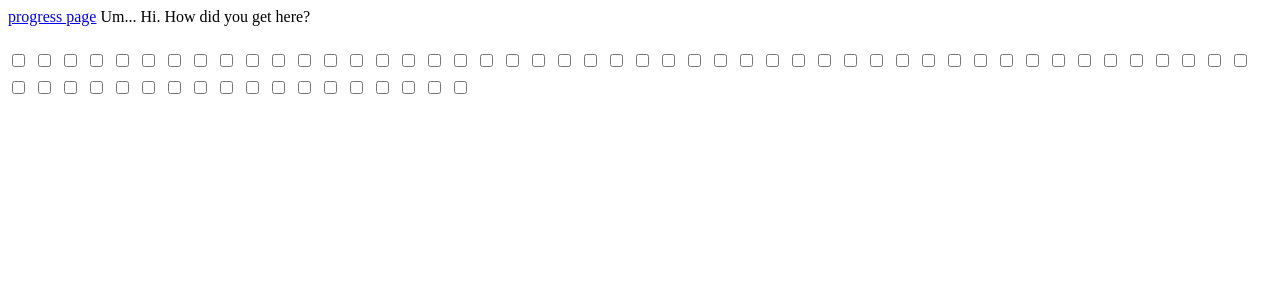
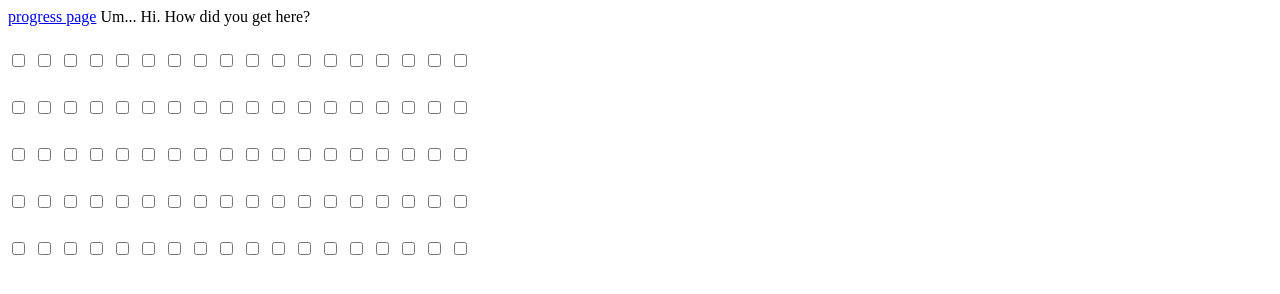
Before and after one commit to Burrito92024/Burrito92024.github.io, a plain HTML site: page index.html in a window 1280 px wide. Drawn offline with Linux system fonts and the light colour scheme.

Commit message:
experimented with checks

```diff
--- a/index.html
+++ b/index.html
@@ -25,12 +25,8 @@
          <input id="check" type="checkbox" name=" ">
          <input id="check" type="checkbox" name=" ">
          <input id="check" type="checkbox" name=" ">
-         <input id="check" type="checkbox" name=" ">
-         <input id="check" type="checkbox" name=" ">
-         <input id="check" type="checkbox" name=" ">
-         <input id="check" type="checkbox" name=" ">
-         <input id="check" type="checkbox" name=" ">
-        <input id="check" type="checkbox" name=" ">
+         <input id="check" type="checkbox" name=" "></h2>
+        <h2><input id="check" type="checkbox" name=" ">
          <input id="check" type="checkbox" name=" ">
          <input id="check" type="checkbox"name=" ">
          <input id="check" type="checkbox" name=" ">
@@ -47,12 +43,8 @@
          <input id="check" type="checkbox" name=" ">
          <input id="check" type="checkbox" name=" ">
          <input id="check" type="checkbox" name=" ">
-         <input id="check" type="checkbox" name=" ">
-         <input id="check" type="checkbox" name=" ">
-         <input id="check" type="checkbox" name=" ">
-         <input id="check" type="checkbox" name=" ">
-         <input id="check" type="checkbox" name=" ">
-        <input id="check" type="checkbox" name=" ">
+         <input id="check" type="checkbox" name=" "></h2>
+        <h2><input id="check" type="checkbox" name=" ">
          <input id="check" type="checkbox" name=" ">
          <input id="check" type="checkbox"name=" ">
          <input id="check" type="checkbox" name=" ">
@@ -69,13 +61,47 @@
          <input id="check" type="checkbox" name=" ">
          <input id="check" type="checkbox" name=" ">
          <input id="check" type="checkbox" name=" ">
+         <input id="check" type="checkbox" name=" "></h2>
+        <h2><input id="check" type="checkbox" name=" ">
          <input id="check" type="checkbox" name=" ">
+         <input id="check" type="checkbox"name=" ">
+         <input id="check" type="checkbox" name=" ">
+         <input id="check" type="checkbox" name=" ">
+         <input id="check" type="checkbox" name=" ">
+         <input id="check" type="checkbox" name=" ">
+         <input id="check" type="checkbox" name=" ">
+         <input id="check" type="checkbox" name=" ">
+         <input id="check" type="checkbox" name=" ">
+         <input id="check" type="checkbox" name=" ">
+        <input id="check" type="checkbox" name=" ">
+         <input id="check" type="checkbox" name=" ">
+         <input id="check" type="checkbox"name=" ">
+         <input id="check" type="checkbox" name=" ">
+         <input id="check" type="checkbox" name=" ">
+         <input id="check" type="checkbox" name=" ">
+         <input id="check" type="checkbox" name=" "></h2>
+        <h2><input id="check" type="checkbox" name=" ">
+         <input id="check" type="checkbox" name=" ">
+         <input id="check" type="checkbox"name=" ">
+         <input id="check" type="checkbox" name=" ">
+         <input id="check" type="checkbox" name=" ">
+         <input id="check" type="checkbox" name=" ">
+         <input id="check" type="checkbox" name=" ">
+         <input id="check" type="checkbox" name=" ">
+         <input id="check" type="checkbox" name=" ">
+         <input id="check" type="checkbox" name=" ">
+         <input id="check" type="checkbox" name=" ">
+        <input id="check" type="checkbox" name=" ">
+         <input id="check" type="checkbox" name=" ">
+         <input id="check" type="checkbox"name=" ">
          <input id="check" type="checkbox" name=" ">
          <input id="check" type="checkbox" name=" ">
          <input id="check" type="checkbox" name=" ">
          <input id="check" type="checkbox" name=" "></h2>
 
 
+
+
     </hi>
 </body>
 </html>
```
